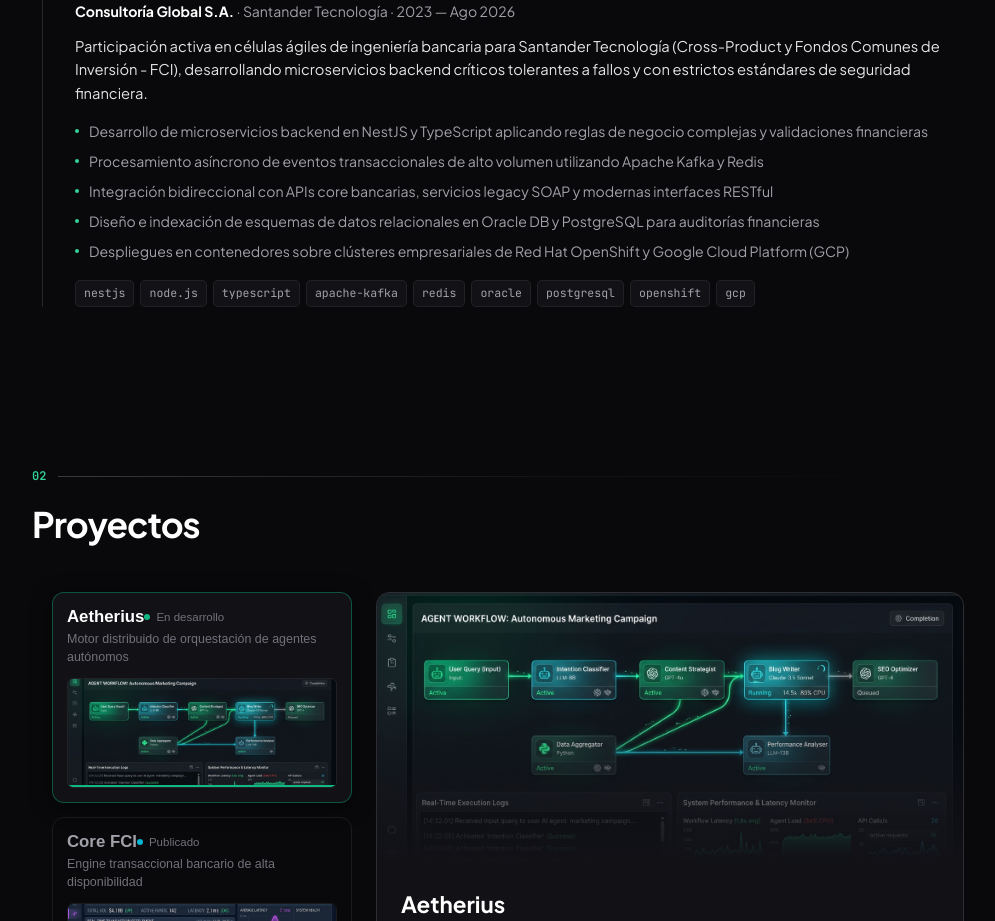
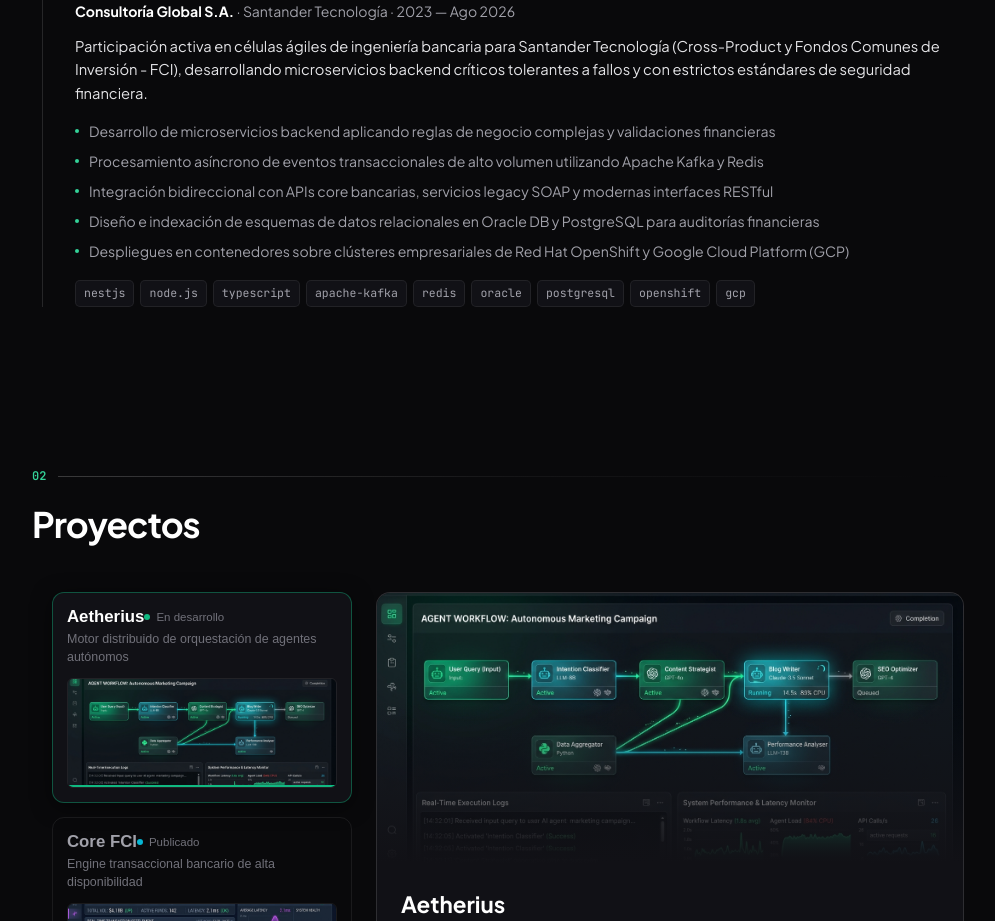
Before and after one commit to lgsoftwaredev-lab/portfolio, a React (Vite) app: page / in a window 1280 px wide. Shown: the part 1300-2221 px from the top of the page, without its empty margins (142-1137 px from the left). Built offline with nearby package versions, Linux system fonts and the light colour scheme.

Commit message:
chore: generalize exp-2 microservices achievement bullet

```diff
--- a/src/data/portfolioData.js
+++ b/src/data/portfolioData.js
@@ -45,7 +45,7 @@
       role: "Desarrollador Full Stack / Backend",
       description: "Participación activa en células ágiles de ingeniería bancaria para Santander Tecnología (Cross-Product y Fondos Comunes de Inversión - FCI), desarrollando microservicios backend críticos tolerantes a fallos y con estrictos estándares de seguridad financiera.",
       achievements: [
-        "Desarrollo de microservicios backend en NestJS y TypeScript aplicando reglas de negocio complejas y validaciones financieras",
+        "Desarrollo de microservicios backend aplicando reglas de negocio complejas y validaciones financieras",
         "Procesamiento asíncrono de eventos transaccionales de alto volumen utilizando Apache Kafka y Redis",
         "Integración bidireccional con APIs core bancarias, servicios legacy SOAP y modernas interfaces RESTful",
         "Diseño e indexación de esquemas de datos relacionales en Oracle DB y PostgreSQL para auditorías financieras",
```
Also changed, not shown: src/components/Hero.jsx (line endings or trailing spaces).
